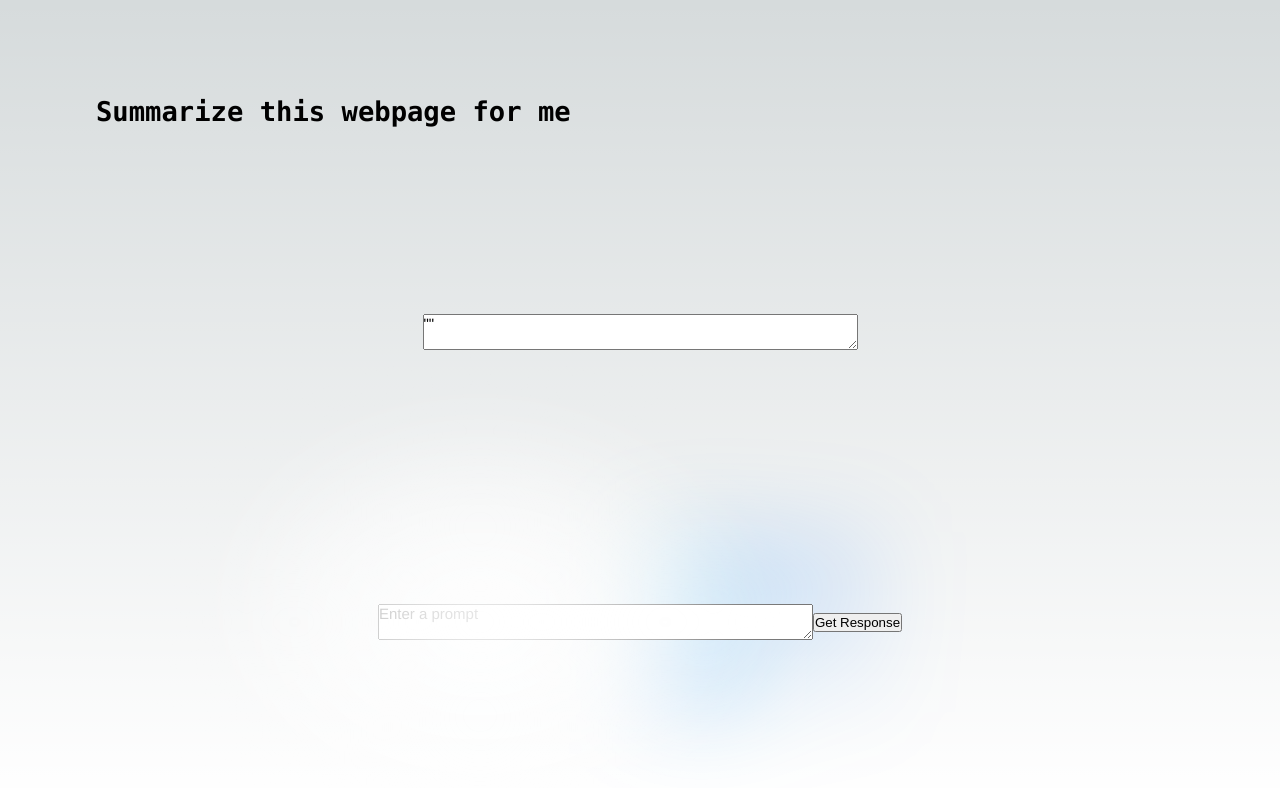
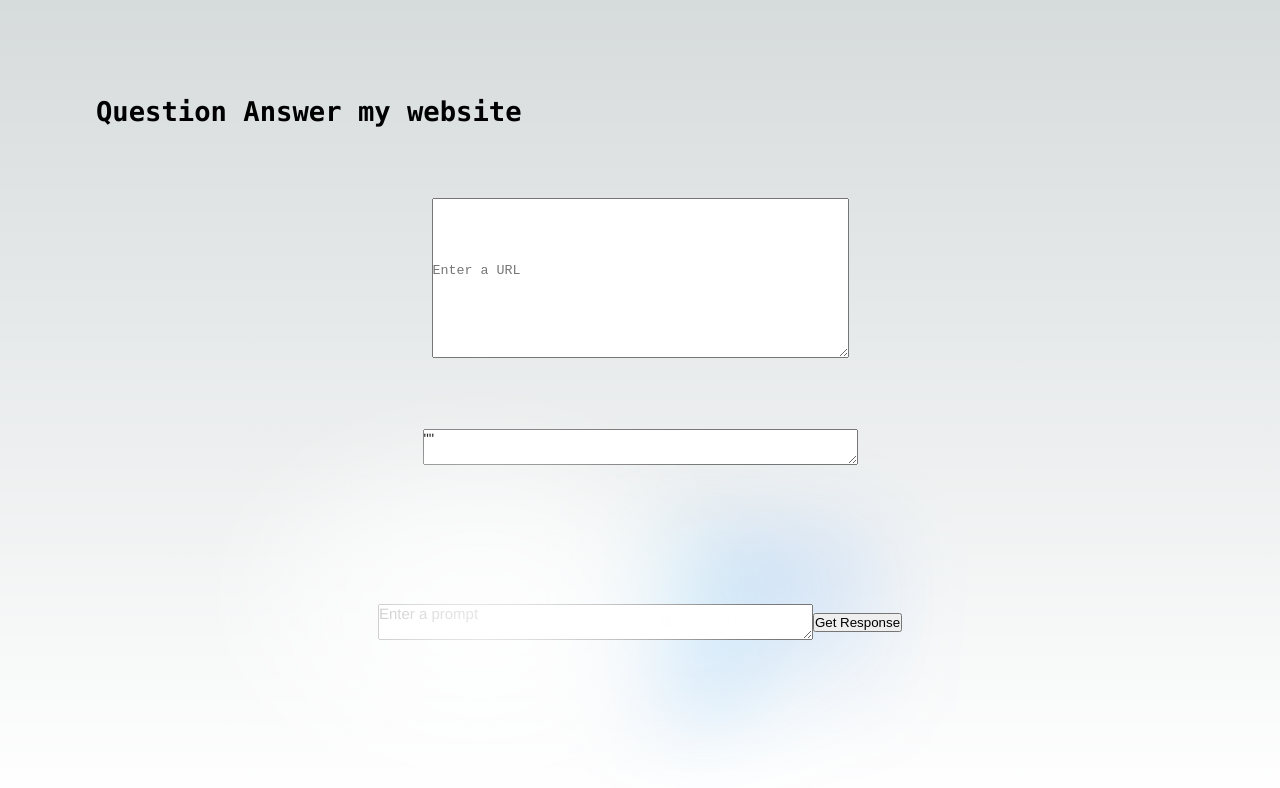
Before and after one commit to nihaarshah/MyFinalForm, a Next.js app: page / in a window 1280 px wide. Shown: the top 788 px of the page. Built offline with nearby package versions, Linux system fonts and the light colour scheme.

Commit message:
query and url

```diff
--- a/next.config.js
+++ b/next.config.js
@@ -6,7 +6,7 @@ module.exports = () => {
   const rewrites = () => {
     return [
       {
-        source: "/hello/:path*",
+        source: "/api/:path*",
         destination: "http://localhost:5000/hello/:path*",
       },
     ];
--- a/package.json
+++ b/package.json
@@ -10,9 +10,10 @@
   },
   "dependencies": {
     "body-parser": "^1.20.2",
+    "cors": "^2.8.5",
     "eslint": "8.35.0",
     "eslint-config-next": "13.2.3",
-    "next": "13.2.3",
+    "next": "^13.2.3",
     "openai": "^3.2.1",
     "react": "18.2.0",
     "react-dom": "18.2.0"
--- a/pages/index.js
+++ b/pages/index.js
@@ -1,29 +1,37 @@
 import Head from "next/head";
-import { useState, useEffect } from "react";
+import React, { useState, useEffect } from "react";
 import styles from "@/styles/Home.module.css";
+
 
 export default function Home() {
   const [prompt, setPrompt] = useState("");
+
+  const [URL, setURL] = useState("");
+
   const [isLoading, setIsLoading] = useState(false);
   const [response, setResponse] = useState("");
 
 
-  const getResponseFromOpenAI = async () => {
+const getResponseFromModal = async () => {
     setResponse("");
-    console.log("Getting response from OpenAI...");
+    console.log("Processing your question...");
     setIsLoading(true);
-    const response = await fetch("/api/openai", {
-      method: "POST",
-      headers: {
-        "Content-Type": "application/json",
-      },
-      body: JSON.stringify({ prompt: prompt }),
-    });
 
+  const params2 = new URLSearchParams({
+    'query': String(prompt),
+    'url' : String(URL)
+  });
+
+  const response = await fetch(`https://nihaarshah--example-kasakai-qanda.modal.run?${params2}`, {
+    method: "GET",
+    headers: {
+      "Content-Type": "application/json",
+    },
+  });
     const data = await response.json();
     setIsLoading(false);
-    console.log(data.text);
-    setResponse(data.text);
+    console.log(data);
+    setResponse(data);
   };
 
   return (
@@ -34,7 +42,17 @@ export default function Home() {
 
       <main className={styles.main}>
         <div className={styles.description}>
-          <h1 className={styles.title}>Summarize this webpage for me </h1>
+          <h1 className={styles.title}> <div> Question Answer my website </div></h1>
+        </div>
+
+        <div>
+          <textarea
+            className={styles.center}
+            row="15"
+            cols="50"
+            placeholder="Enter a URL"
+            onChange={(e) => setURL(e.target.value)}
+          />
         </div>
 
         <div>
@@ -42,6 +60,7 @@ export default function Home() {
             className={styles.response}
             row="15"
             cols="50"
+            placeholder="Your answer will appear here"
             value= {(isLoading) ? 'Waiting' :  JSON.stringify(response) }
           />
         </div>
@@ -56,7 +75,7 @@ export default function Home() {
           />
 
 
-          <button className={styles.button} onClick={getResponseFromOpenAI}>
+          <button className={styles.button} onClick={getResponseFromModal}>
             Get Response
           </button>
 
```
Also changed, not shown: 1 other file (tests, documents, lock files or other folders).
